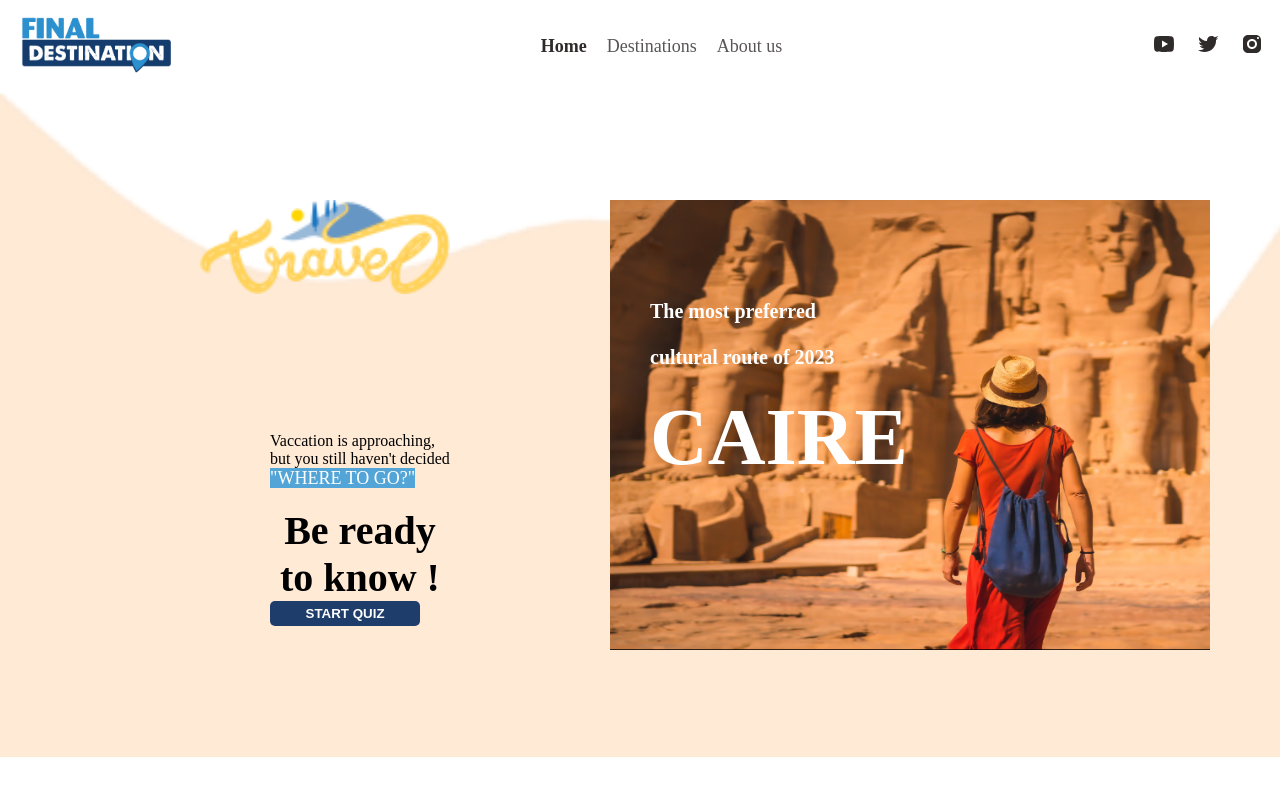
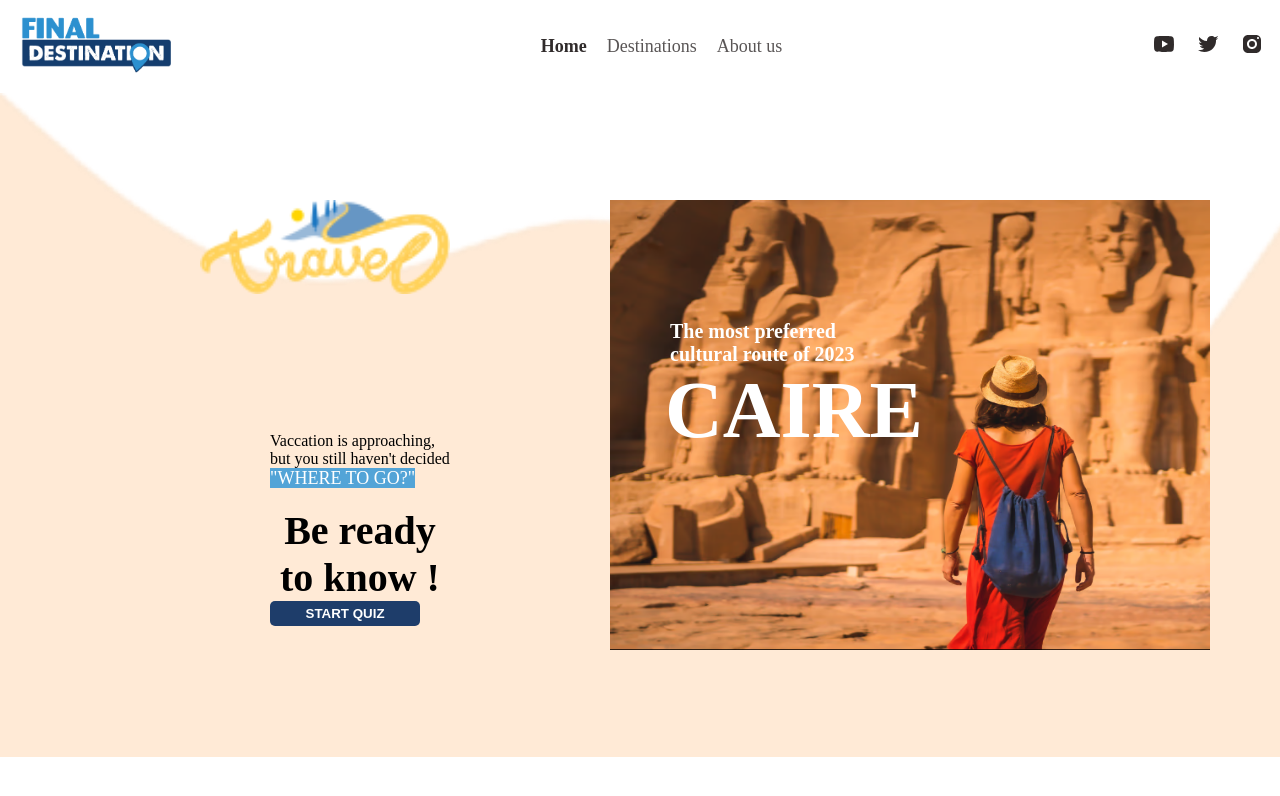
Before and after one commit to WildCodeSchool-2024-02/JS-Valence-P2-FinalDestination, a React (Vite) app in the folder client/: page / in a window 1280 px wide. Shown: the top 796 px of the page. Built offline with nearby package versions, Linux system fonts and the light colour scheme; a web font is replaced by a local one.

Commit message:
enlever les br

```diff
--- a/client/src/pages/HomePage.css
+++ b/client/src/pages/HomePage.css
@@ -62,6 +62,8 @@ h3 {
   position: absolute;
   top: 300px;
   left: 650px;
+  padding: 5px;
+  margin: 15px;
 
   color: white;
   font-size: 20px;
@@ -69,6 +71,9 @@ h3 {
 
 .Caire {
   font-size: 80px;
+  position: absolute;
+  top: 50px;
+  left: 0px;
 }
 #Icons {
   width: 16px;
--- a/client/src/pages/HomePage.jsx
+++ b/client/src/pages/HomePage.jsx
@@ -28,10 +28,7 @@ export default function HomePage() {
 
       <h3>
         The most preferred
-        <br />
         <br /> cultural route of 2023
-        <br />
-        <br />
         <span className="Caire">CAIRE</span>
       </h3>
       <img src={FemaleAbuSimbel} alt="abu-simbel" className="FemaleAbuSimbel" />
```
Also changed, not shown: 2 other files (tests, documents, lock files or other folders).
